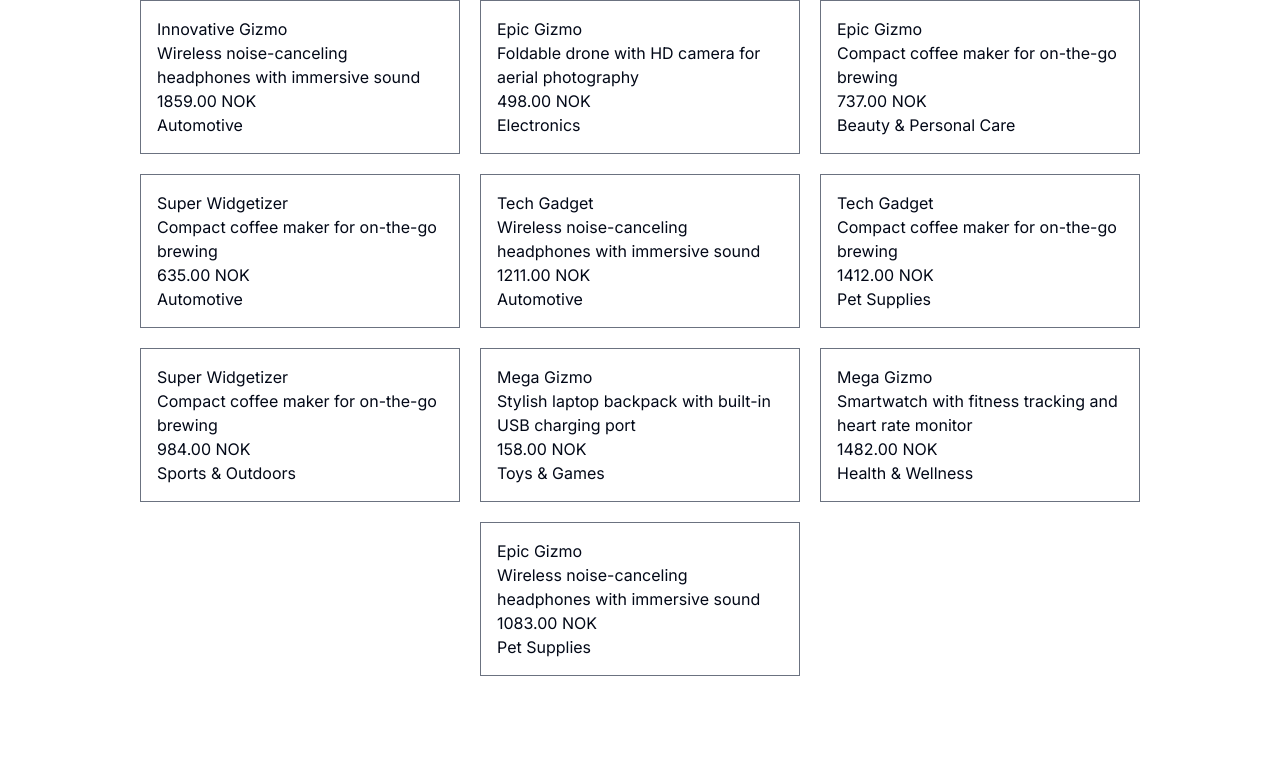
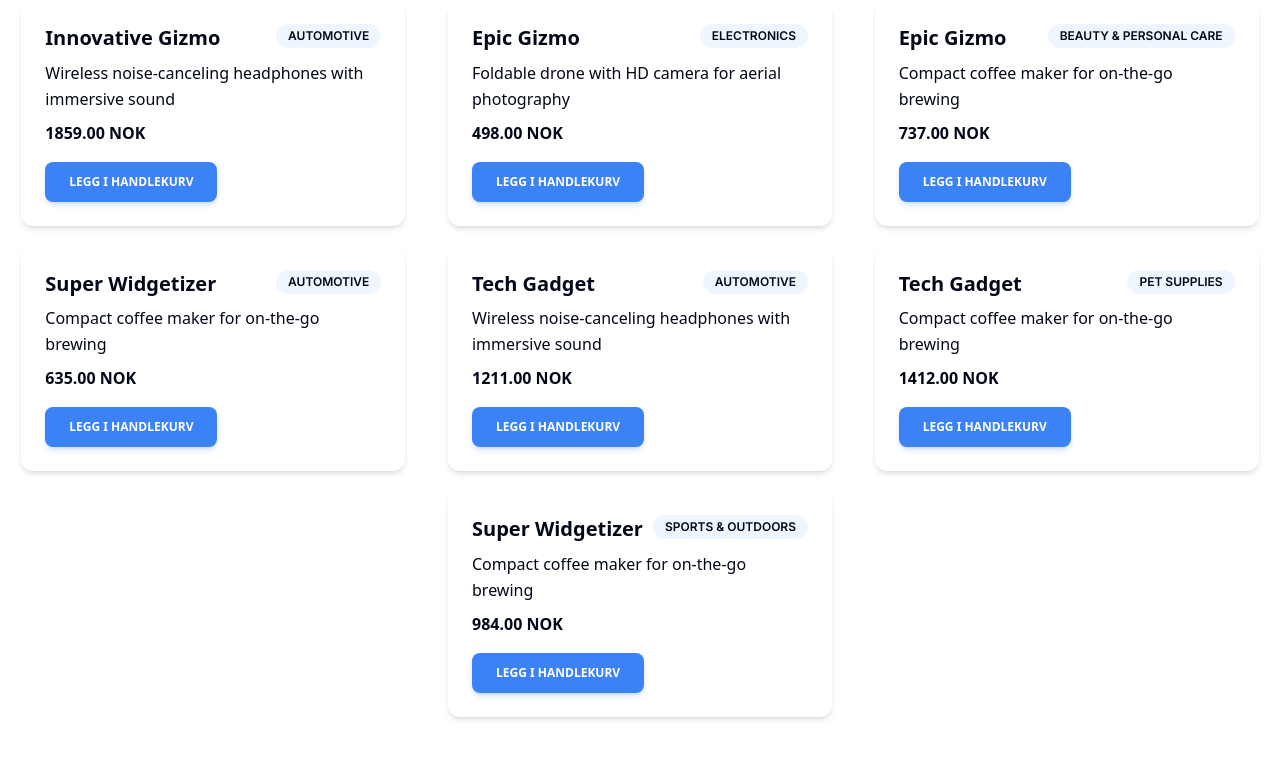
Before and after one commit to olikim/uke-40, a Next.js app: page /products in a window 1280 px wide. Shown: the top 758 px of the page. Built offline with nearby package versions, Linux system fonts and the light colour scheme.

Commit message:
Changed css

```diff
--- a/src/app/products/page.tsx
+++ b/src/app/products/page.tsx
@@ -9,8 +9,8 @@ const productList = [
 
 export default function ProductsPage() {
     return (
-
-    <ProductList />
-
+        <div>
+            <ProductList />
+        </div>
     )
   }
--- a/src/components/productCard.tsx
+++ b/src/components/productCard.tsx
@@ -2,18 +2,28 @@ import { ProductCardProps } from "./features/products/types";
 
 export default function ProductCard (props: ProductCardProps) {
     const { id, title, description, category, price } = props
+
+
+
     return (
-        <article className="border border-solid border-gray-500 p-4 max-w-xs">
-            <h2>
+        <article className="mx-auto mb-5 flex max-w-sm flex-col items-center space-y-4 rounded-xl bg-white p-6 shadow-md ">
+            <div className="basis-1/2">
+                <span className="leading-sm float-right inline-flex items-center rounded-full bg-blue-50 px-3 py-1 text-xs font-semibold tracking-normal uppercase text-blue-gray-900 antialiased">
+                    {category}
+                </span>
+                <h2 className="mb-2 font-sans text-xl font-semibold leading-snug tracking-normal text-blue-gray-900 antialiased">
                     {title}
                 </h2>
-            <p>
+                <p className="font-sans text-base font-light leading-relaxed text-inherit antialiased">
                     {description}
                 </p>
-            <p>
+                <p className="mt-2 font-sans text-base font-semibold leading-relaxed text-inherit antialiased">
                     {price}.00 NOK
                 </p>
-            <span>{category}</span>
+                <button className="mt-4 select-none rounded-lg bg-blue-500 py-3 px-6 text-center align-middle font-sans text-xs font-bold uppercase text-white shadow-md shadow-blue-500/20 transition-all hover:shadow-lg hover:shadow-blue-500/40 focus:opacity-[0.85] focus:shadow-none active:opacity-[0.85] active:shadow-none disabled:pointer-events-none disabled:opacity-50 disabled:shadow-none">
+                    Legg i handlekurv
+                </button>
+            </div>
         </article>
     )
 }
--- a/src/components/productList.tsx
+++ b/src/components/productList.tsx
@@ -6,10 +6,10 @@ import ProductCard from "./productCard"
 
 export default function ProductList () {
 
-    const products = Array.from(createProduct({ count: 10, fakeProduct }).values())
+    const products = Array.from(createProduct({ count:7, fakeProduct }).values())
 
     return (
-        <div className="flex flex-wrap flex-row gap-5 justify-center items-center">
+        <div className="flex flex-wrap justify-center">
             {products.map((product) => (
                 <ProductCard key={product.id} {...product}/>
                 ))}
```
Lines whose indentation alone changed are shown as unchanged.
